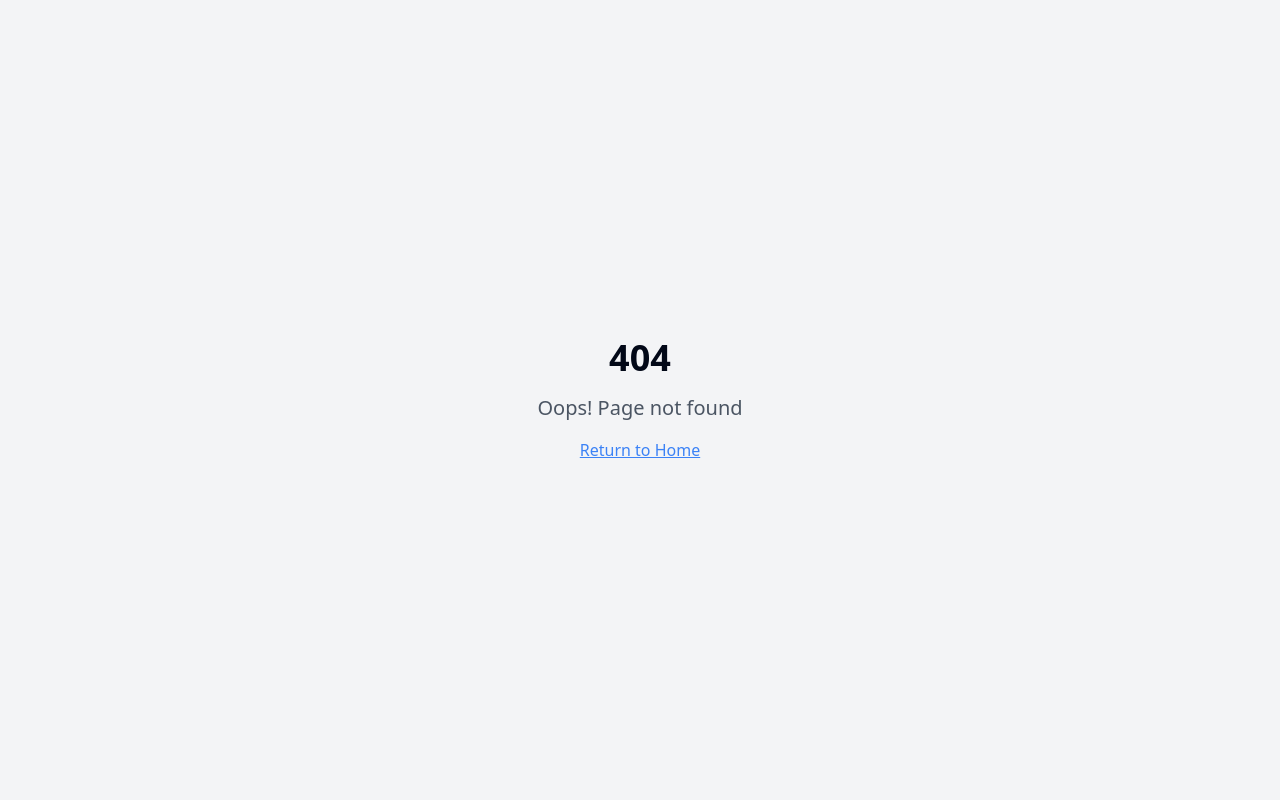
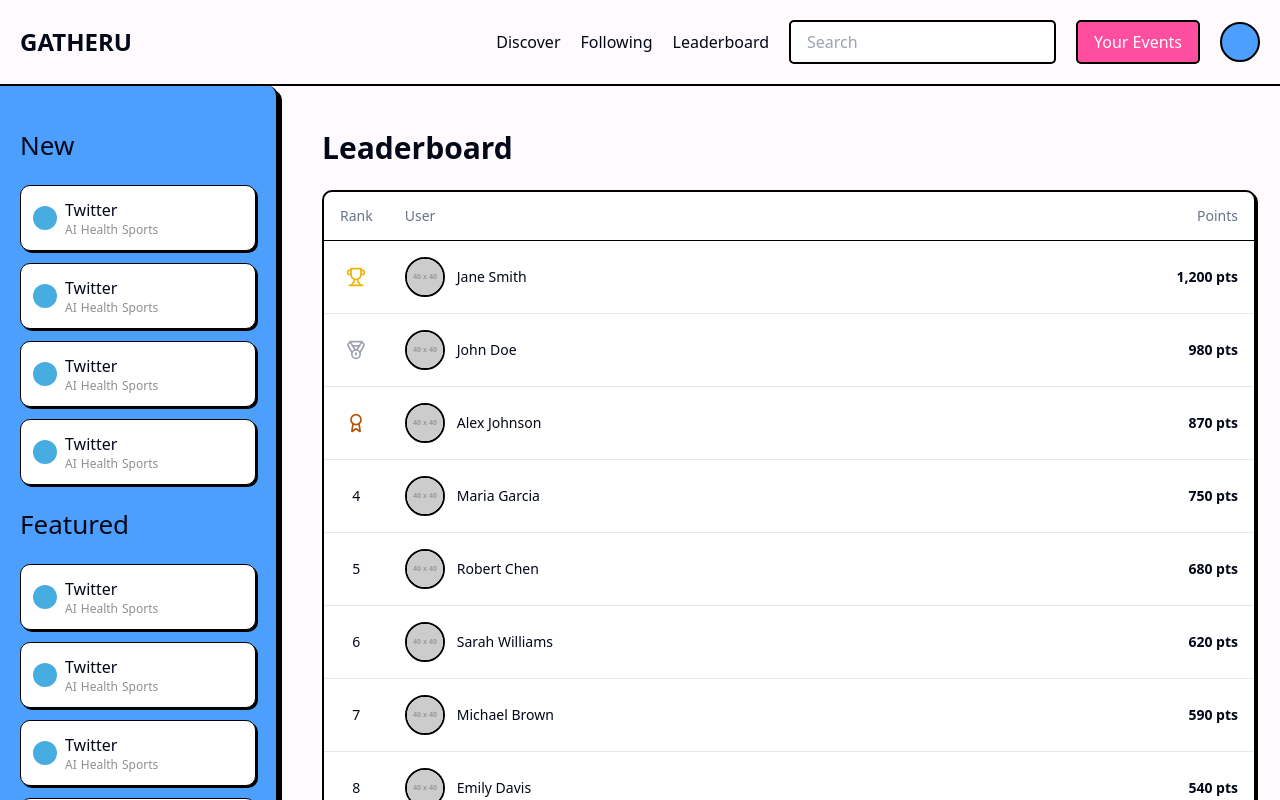
Before and after one commit to LoreMontero/p-198300, a React (Vite) app: page /leaderboard in a window 1280 px wide. Before the commit this address had no page. Shown: the top 800 px of the page. Built offline with nearby package versions, Linux system fonts and the light colour scheme.

Commit message:
Add leaderboard feature
Implement leaderboard feature with points and link.

```diff
--- a/src/App.tsx
+++ b/src/App.tsx
@@ -1,9 +1,11 @@
+
 import { Toaster } from "@/components/ui/toaster";
 import { Toaster as Sonner } from "@/components/ui/sonner";
 import { TooltipProvider } from "@/components/ui/tooltip";
 import { QueryClient, QueryClientProvider } from "@tanstack/react-query";
 import { BrowserRouter, Routes, Route } from "react-router-dom";
 import Index from "./pages/Index";
+import Leaderboard from "./pages/Leaderboard";
 import NotFound from "./pages/NotFound";
 
 const queryClient = new QueryClient();
@@ -16,6 +18,7 @@ const App = () => (
       <BrowserRouter>
         <Routes>
           <Route path="/" element={<Index />} />
+          <Route path="/leaderboard" element={<Leaderboard />} />
           {/* ADD ALL CUSTOM ROUTES ABOVE THE CATCH-ALL "*" ROUTE */}
           <Route path="*" element={<NotFound />} />
         </Routes>
--- a/src/components/layout/Header.tsx
+++ b/src/components/layout/Header.tsx
@@ -1,17 +1,22 @@
+
 import React from "react";
+import { Link } from "react-router-dom";
 
 export const Header: React.FC = () => {
   return (
     <header className="flex justify-between items-center p-5 border-b-2 border-b-black border-solid max-sm:flex-col max-sm:gap-5">
-      <div className="text-2xl font-bold">GATHERU</div>
+      <Link to="/" className="text-2xl font-bold">GATHERU</Link>
       <div className="flex items-center gap-5 max-sm:flex-wrap max-sm:justify-center">
         <nav>
           <ul className="flex items-center gap-5">
             <li>
-              <button className="text-base">Discover</button>
+              <Link to="/" className="text-base">Discover</Link>
             </li>
             <li>
               <button className="text-base">Following</button>
+            </li>
+            <li>
+              <Link to="/leaderboard" className="text-base">Leaderboard</Link>
             </li>
           </ul>
         </nav>
--- a/src/components/layout/Layout.tsx
+++ b/src/components/layout/Layout.tsx
@@ -1,3 +1,4 @@
+
 import React from "react";
 import { Header } from "./Header";
 import { Sidebar } from "./Sidebar";
@@ -11,7 +12,7 @@ export const Layout: React.FC<LayoutProps> = ({ children }) => {
     <div className="min-h-screen bg-[#FFFAFD]">
       <Header />
       <Sidebar />
-      <main className="ml-[298px] p-5">{children}</main>
+      <main className="ml-[298px] p-5 max-md:ml-0">{children}</main>
     </div>
   );
 };
--- /dev/null
+++ b/src/pages/Leaderboard.tsx
@@ -0,0 +1,80 @@
+
+import React from "react";
+import { Layout } from "@/components/layout/Layout";
+import { Table, TableBody, TableCell, TableHead, TableHeader, TableRow } from "@/components/ui/table";
+import { User } from "@/types/event";
+import { Trophy, Medal, Award } from "lucide-react";
+
+const mockUsers: User[] = [
+  { id: "1", name: "Jane Smith", points: 1200, avatar: "https://placehold.co/40x40/47ACDF/FFFFFF?text=JS", rank: 1 },
+  { id: "2", name: "John Doe", points: 980, avatar: "https://placehold.co/40x40/47ACDF/FFFFFF?text=JD", rank: 2 },
+  { id: "3", name: "Alex Johnson", points: 870, avatar: "https://placehold.co/40x40/47ACDF/FFFFFF?text=AJ", rank: 3 },
+  { id: "4", name: "Maria Garcia", points: 750, avatar: "https://placehold.co/40x40/47ACDF/FFFFFF?text=MG", rank: 4 },
+  { id: "5", name: "Robert Chen", points: 680, avatar: "https://placehold.co/40x40/47ACDF/FFFFFF?text=RC", rank: 5 },
+  { id: "6", name: "Sarah Williams", points: 620, avatar: "https://placehold.co/40x40/47ACDF/FFFFFF?text=SW", rank: 6 },
+  { id: "7", name: "Michael Brown", points: 590, avatar: "https://placehold.co/40x40/47ACDF/FFFFFF?text=MB", rank: 7 },
+  { id: "8", name: "Emily Davis", points: 540, avatar: "https://placehold.co/40x40/47ACDF/FFFFFF?text=ED", rank: 8 },
+  { id: "9", name: "David Wilson", points: 510, avatar: "https://placehold.co/40x40/47ACDF/FFFFFF?text=DW", rank: 9 },
+  { id: "10", name: "Linda Martinez", points: 480, avatar: "https://placehold.co/40x40/47ACDF/FFFFFF?text=LM", rank: 10 },
+];
+
+const getRankIcon = (rank: number) => {
+  switch (rank) {
+    case 1:
+      return <Trophy className="h-5 w-5 text-yellow-500" />;
+    case 2:
+      return <Medal className="h-5 w-5 text-gray-400" />;
+    case 3:
+      return <Award className="h-5 w-5 text-amber-700" />;
+    default:
+      return <span className="text-sm font-medium">{rank}</span>;
+  }
+};
+
+const Leaderboard = () => {
+  return (
+    <Layout>
+      <div className="px-1 py-6">
+        <h1 className="text-3xl font-bold mb-6">Leaderboard</h1>
+        <div className="bg-white border-2 border-black rounded-[10px] shadow-[2px_2px_0_#000] overflow-hidden">
+          <Table>
+            <TableHeader>
+              <TableRow className="border-b-2 border-b-black">
+                <TableHead className="w-16 text-center">Rank</TableHead>
+                <TableHead>User</TableHead>
+                <TableHead className="text-right">Points</TableHead>
+              </TableRow>
+            </TableHeader>
+            <TableBody>
+              {mockUsers.map((user) => (
+                <TableRow
+                  key={user.id}
+                  className="border-b border-gray-200 hover:bg-[#F5F8FF]"
+                >
+                  <TableCell className="text-center">
+                    <div className="flex justify-center">
+                      {getRankIcon(user.rank || 0)}
+                    </div>
+                  </TableCell>
+                  <TableCell>
+                    <div className="flex items-center gap-3">
+                      <div className="w-10 h-10 rounded-full border-2 border-black overflow-hidden">
+                        <img src={user.avatar} alt={user.name} className="w-full h-full object-cover" />
+                      </div>
+                      <span className="font-medium">{user.name}</span>
+                    </div>
+                  </TableCell>
+                  <TableCell className="text-right font-bold">
+                    {user.points.toLocaleString()} pts
+                  </TableCell>
+                </TableRow>
+              ))}
+            </TableBody>
+          </Table>
+        </div>
+      </div>
+    </Layout>
+  );
+};
+
+export default Leaderboard;
```
Also changed, not shown: src/types/event.ts (+8 -0 lines).
